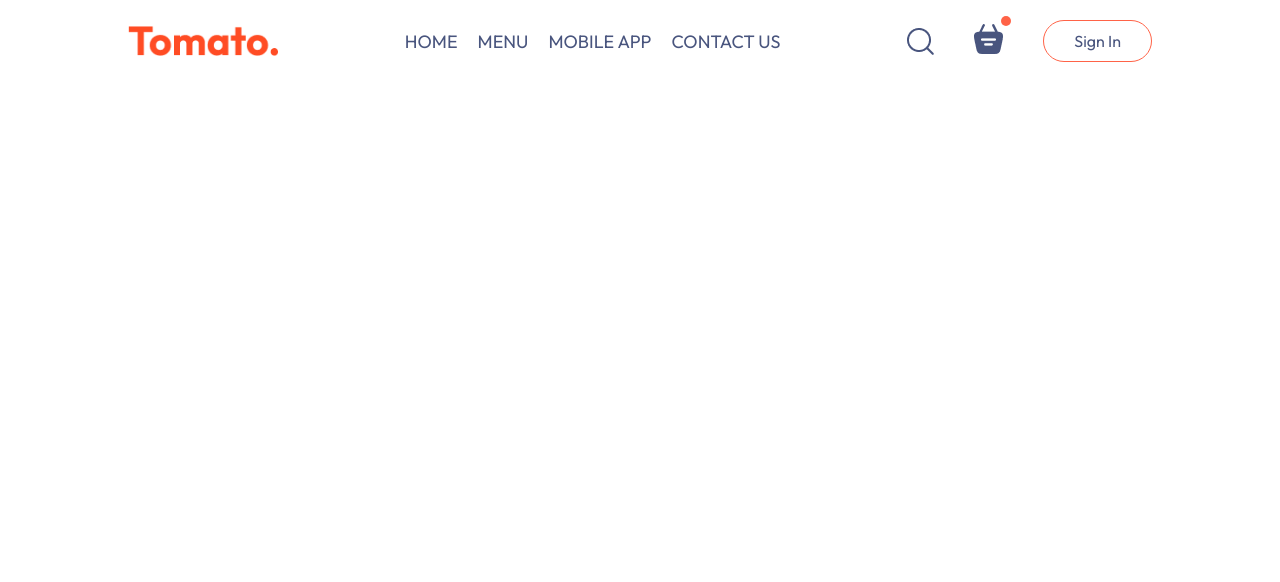
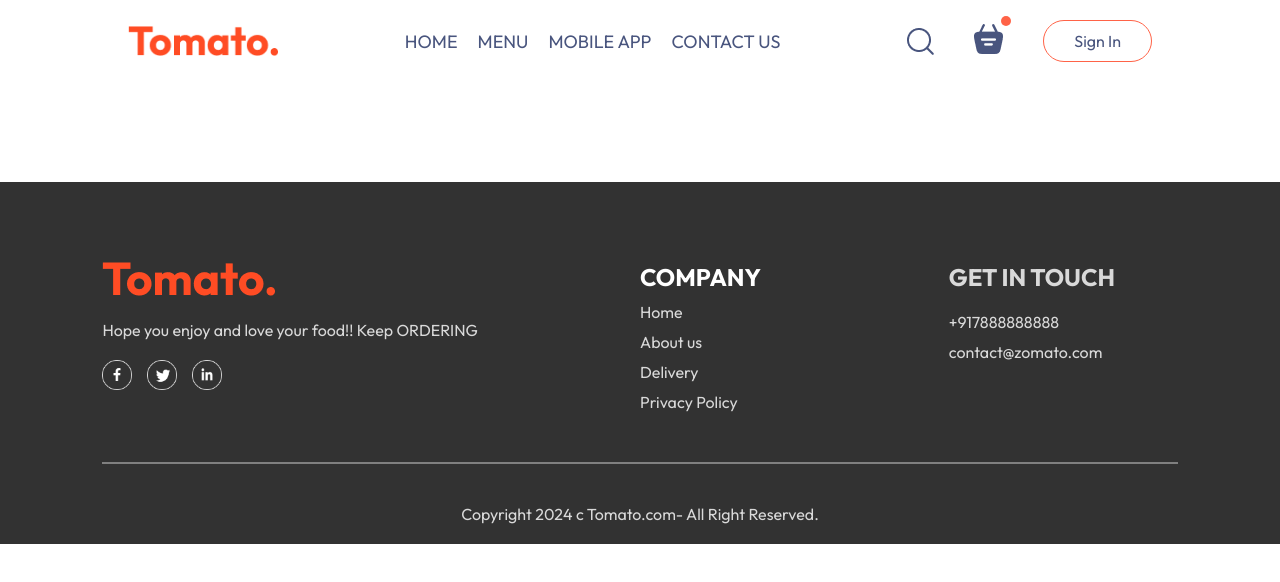
Before and after one commit to aanchal0506/food-del, a React (Vite) app in the folder frontend/: page /PlaceOrder in a window 1280 px wide. Shown: the top 582 px of the page. Built offline with nearby package versions, Linux system fonts and the light colour scheme.

Commit message:
home page is ready

```diff
--- a/frontend/src/App.jsx
+++ b/frontend/src/App.jsx
@@ -3,9 +3,11 @@
 import Cart from './pages/Cart/Cart'
 import Home from './pages/Home/Home'
 import PlaceOrder from './pages/PlaceOrder/PlaceOrder'
+import Footer from './components/Footer/Footer'
 import {Route,Routes} from 'react-router-dom'
 const App = () => {
   return (
+    <>
     <div className='app'>
       <Navbar />
       <Routes>
@@ -14,6 +16,8 @@
         <Route path='/PlaceOrder' element={<PlaceOrder />}/>
       </Routes>
     </div>
+    <Footer />
+    </>
   )
 }
 
--- /dev/null
+++ b/frontend/src/components/AppDownload/AppDownload.css
@@ -0,0 +1,24 @@
+
+.app-download{
+    margin:auto auto;
+    margin-top:100px;
+    font-size: max(3pw,20px);
+    text-align: center;
+    font-weight: 500;
+    font-size: 40px;
+}
+.app-download-platform{
+    display: flex;
+    justify-content: center;
+    gap:max(2vw,10px);
+    margin-top: 40px;
+}
+.app-download-platform img{
+    width: max(30vw,120px);
+    max-width: 180px;
+    transition: 0.5s;
+    cursor: pointer;
+}
+.app-download-platform img:hover{
+    transform:scale(1.05);
+}
--- /dev/null
+++ b/frontend/src/components/AppDownload/AppDownload.jsx
@@ -0,0 +1,17 @@
+import React from 'react'
+import './AppDownload.css'
+import { assets } from '../../assets/assets'
+const AppDownload = () => {
+  return (
+    <div className='app-download' id='app-download'>
+        <p>For Better Experience Download <br /> Tomato App</p>
+        <div className="app-download-platform">
+            <img src={assets.play_store} alt="" />
+            <img src={assets.app_store} alt="" />
+        </div>
+
+    </div>
+  )
+}
+
+export default AppDownload
--- a/frontend/src/components/FoodDisplay/FoodDisplay.jsx
+++ b/frontend/src/components/FoodDisplay/FoodDisplay.jsx
@@ -9,7 +9,8 @@
       <h2>Top dishes near you</h2>
       <div className="food-display-list">
         {food_list.map((item,index)=>{
-            return <FoodItem key={index} id={item._id} name={item.name} description={item.description} price={item.price} image={item.image}/>
+            if(category==="All" || category===item.category){return <FoodItem key={index} id={item._id} name={item.name} description={item.description} price={item.price} image={item.image}/>}
+
         })}
       </div>
     </div>
--- /dev/null
+++ b/frontend/src/components/Footer/Footer.css
@@ -0,0 +1,43 @@
+.footer{
+    color: #d9d9d9;
+    background-color: #323232;
+    display: flex;
+    flex-direction: column;
+    align-items: center;
+    gap:20px;
+    padding:20px 8vw;
+    padding-top:80px;
+    margin-top:100px;
+}
+.footer-content{
+    width:100%;
+    display: grid;
+    grid-template-columns: 2fr 1fr 1fr;
+    gap:80px;
+}
+.footer-content-left,.footer-content-right,.footer-content-center{
+    diplay:flex;
+    flex-direction: column;
+    align-items: start;
+    gap:20px;
+}
+.footer-content-left li,.footer-content-right li,.footer-content-center li{
+    list-style: none;
+    margin-bottom: 10px;
+    cursor: pointer;
+}
+.footer-content-left h2,.footer-content-center h2{
+    color: white;
+    margin-bottom: 10px;
+}
+.social-icons img{
+    width:30px;
+    margin-right: 15px;
+}
+.footer hr{
+    width:100%;
+    height:2px;
+    margin:20px 0px;
+    background-color: gray;
+    border:none;
+}
--- /dev/null
+++ b/frontend/src/components/Footer/Footer.jsx
@@ -0,0 +1,48 @@
+import React from 'react'
+import './Footer.css'
+import { assets } from '../../assets/assets'
+const Footer = () => {
+  return (
+    <div  className='footer' id='footer'>
+      <div className="footer-content">
+        <div className="footer-content-left">
+              <img src={assets.logo} alt="" />
+              <br></br>
+              <br></br>
+              <p>Hope you enjoy and love your food!! Keep ORDERING</p>
+              <br></br>
+              <div className="social-icons">
+                <img src={assets.facebook_icon} alt="" />
+                <img src={assets.twitter_icon} alt="" />
+                <img src={assets.linkedin_icon} alt="" />
+              </div>
+        </div>
+         <div className="footer-content-center">
+          <h2>COMPANY</h2>
+          <ul>
+            <li>Home</li>
+            <li>About us</li>
+            <li>Delivery</li>
+            <li>Privacy Policy</li>
+          </ul>
+        </div>
+
+        <div className="footer-content-right">
+          <h2>GET IN TOUCH</h2>
+          <ul>
+            <br></br>
+            <li>+917888888888</li>
+            <li>contact@zomato.com</li>
+          </ul>
+        </div>
+
+      </div>
+      <hr />
+      <p className='footer-copyright'>
+      Copyright 2024 c Tomato.com- All Right Reserved.
+      </p>
+    </div>
+  )
+}
+
+export default Footer
--- a/frontend/src/pages/Home/Home.jsx
+++ b/frontend/src/pages/Home/Home.jsx
@@ -3,6 +3,7 @@
 import Header from '../../components/Header/Header'
 import ExploreMenu from '../../components/ExploreMenu/ExploreMenu'
 import FoodDisplay from '../../components/FoodDisplay/FoodDisplay'
+import AppDownload from '../../components/AppDownload/AppDownload'
 const Home = () => {
   const [category,setCategory] = useState("All");
   return (
@@ -10,6 +11,7 @@
       <Header />
       <ExploreMenu category={category} setCategory={setCategory} />
       <FoodDisplay category={category}/>
+      <AppDownload />
     </div>
   )
 }
```
